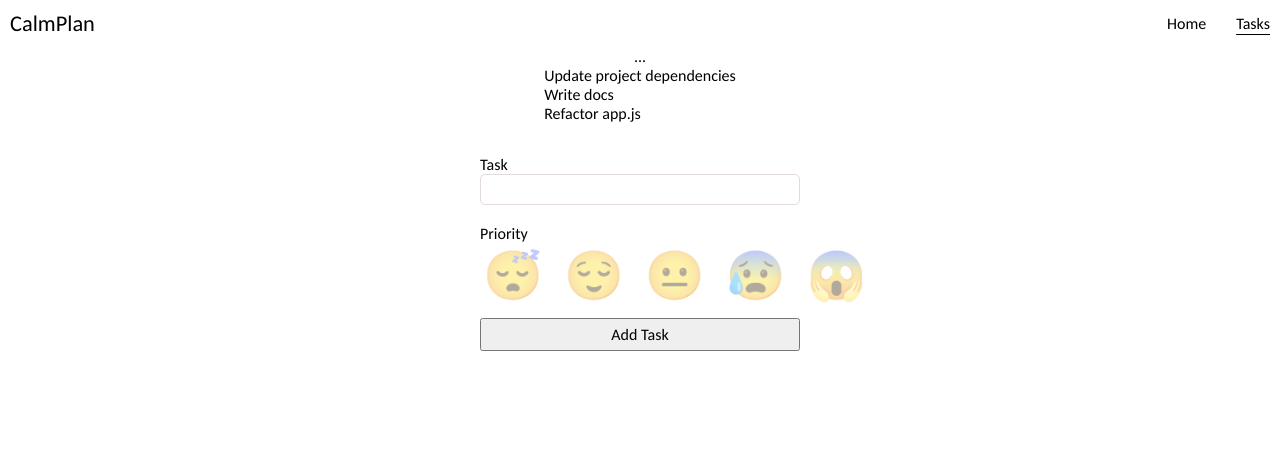
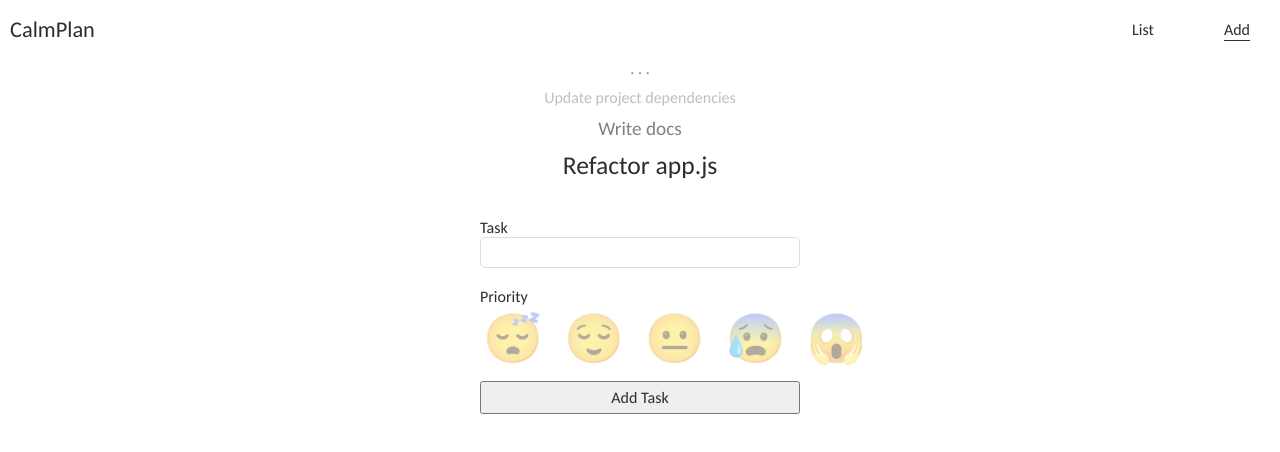
Before and after one commit to large-bytes/CalmPlan, a React (Vite) app: page /tasks in a window 1280 px wide. Shown: the top 452 px of the page. Built offline with nearby package versions, Linux system fonts and the light colour scheme.

Commit message:
Refactoring

```diff
--- a/src/components/NavBar.module.css
+++ b/src/components/NavBar.module.css
@@ -5,9 +5,12 @@
 
 .link {
   text-decoration: none;
+  padding: 10px 20px;
 }
 
 .active {
+  padding: 10px 20px;
   text-decoration: underline;
   text-underline-offset: 5px;
+  text-decoration-color: var(--black);
 }
--- a/src/components/Navbar.tsx
+++ b/src/components/Navbar.tsx
@@ -11,13 +11,13 @@ const Navbar = () => {
           className={({ isActive }) => (isActive ? styles.active : styles.link)}
           to="/"
         >
-          Home
+          List
         </NavLink>
         <NavLink
           className={({ isActive }) => (isActive ? styles.active : styles.link)}
           to="/tasks"
         >
-          Tasks
+          Add
         </NavLink>
       </ul>
     </nav>
--- a/src/components/display_list/DisplayList.tsx
+++ b/src/components/display_list/DisplayList.tsx
@@ -21,7 +21,7 @@ const DisplayList = () => {
     <ul>
       {tasks &&
         tasks.map((task) => (
-          <li className={`${styles.listItem} ${getStyle(task.priority)}`}>
+          <li key={task.id} className={`${styles.listItem} ${getStyle(task.priority)}`}>
             {task.name}
           </li>
         ))}
--- a/src/components/task_form/TaskForm.module.css
+++ b/src/components/task_form/TaskForm.module.css
@@ -17,6 +17,7 @@
 
 .formSubmit {
   padding: 5px;
+  color: var(--black);
 }
 
 .priorityContainer {
--- a/src/components/task_list/Task.tsx
+++ /dev/null
@@ -1,8 +0,0 @@
-// file: src/components/task_list/Task.tsx
-import { TaskProps } from "../../assets/mockTasks";
-
-const Task = ({ name }: TaskProps) => {
-  return <li>{name}</li>;
-};
-
-export default Task;
--- /dev/null
+++ b/src/components/task_list/Task/Task.module.css
@@ -0,0 +1,3 @@
+.listItem {
+    padding: 5px 0;
+}
--- /dev/null
+++ b/src/components/task_list/Task/Task.tsx
@@ -0,0 +1,9 @@
+// file: src/components/task_list/Task.tsx
+import { TaskProps } from "../../../assets/mockTasks";
+import styles from "./Task.module.css";
+
+const Task = ({ name }: TaskProps) => {
+  return <li className={styles.listItem}>{name}</li>;
+};
+
+export default Task;
--- /dev/null
+++ b/src/components/task_list/TaskList/TaskList.module.css
@@ -0,0 +1,22 @@
+.elipsis {
+  color: grey;
+  margin-bottom: 5px;
+}
+
+.list {
+  text-align: center;
+}
+
+.list li:nth-last-child(3) {
+  opacity: 0.3;
+}
+
+.list li:nth-last-child(2) {
+  opacity: 0.6;
+  font-size: 1.2rem;
+}
+
+.list li:nth-last-child(1) {
+  opacity: 1;
+  font-size: 1.6rem;
+}
--- a/src/components/task_list/TaskList.tsx
+++ b/src/components/task_list/TaskList/TaskList.tsx
@@ -1,7 +1,7 @@
 // file: src/components/task_list/TaskList.tsx
-
-import { TaskProps } from "../../assets/mockTasks.ts";
-import Task from "./Task.js";
+import { TaskProps } from "../../../assets/mockTasks.ts";
+import Task from "../Task/Task.js";
+import styles from "./TaskList.module.css";
 
 type TaskListProps = {
   tasks: TaskProps[];
@@ -16,8 +16,8 @@ const TaskList: React.FC<TaskListProps> = ({ tasks }) => {
 
   return (
     <>
-      {isMoreThan3 && <p>...</p>}
-      <ul>
+      {isMoreThan3 && <p className={styles.elipsis}>. . .</p>}
+      <ul className={styles.list}>
         {formattedTasks &&
           formattedTasks.map((task) => <Task key={task.id} {...task} />)}
       </ul>
--- a/src/index.css
+++ b/src/index.css
@@ -1,5 +1,7 @@
 :root {
+  --black: rgb(45, 45, 45);
   font-family: "Carlito", sans-serif;
+  color: var(--black);
 }
 
 *,
--- a/src/routes/Tasks.tsx
+++ b/src/routes/Tasks.tsx
@@ -1,7 +1,7 @@
 // file: src/routes/Tasks.tsx
 import { useTasks } from "../contexts/TasksContext";
 
-import TaskList from "../components/task_list/TaskList";
+import TaskList from "../components/task_list/TaskList/TaskList";
 import TaskForm from "../components/task_form/TaskForm";
 
 const Tasks: React.FC = () => {
```
